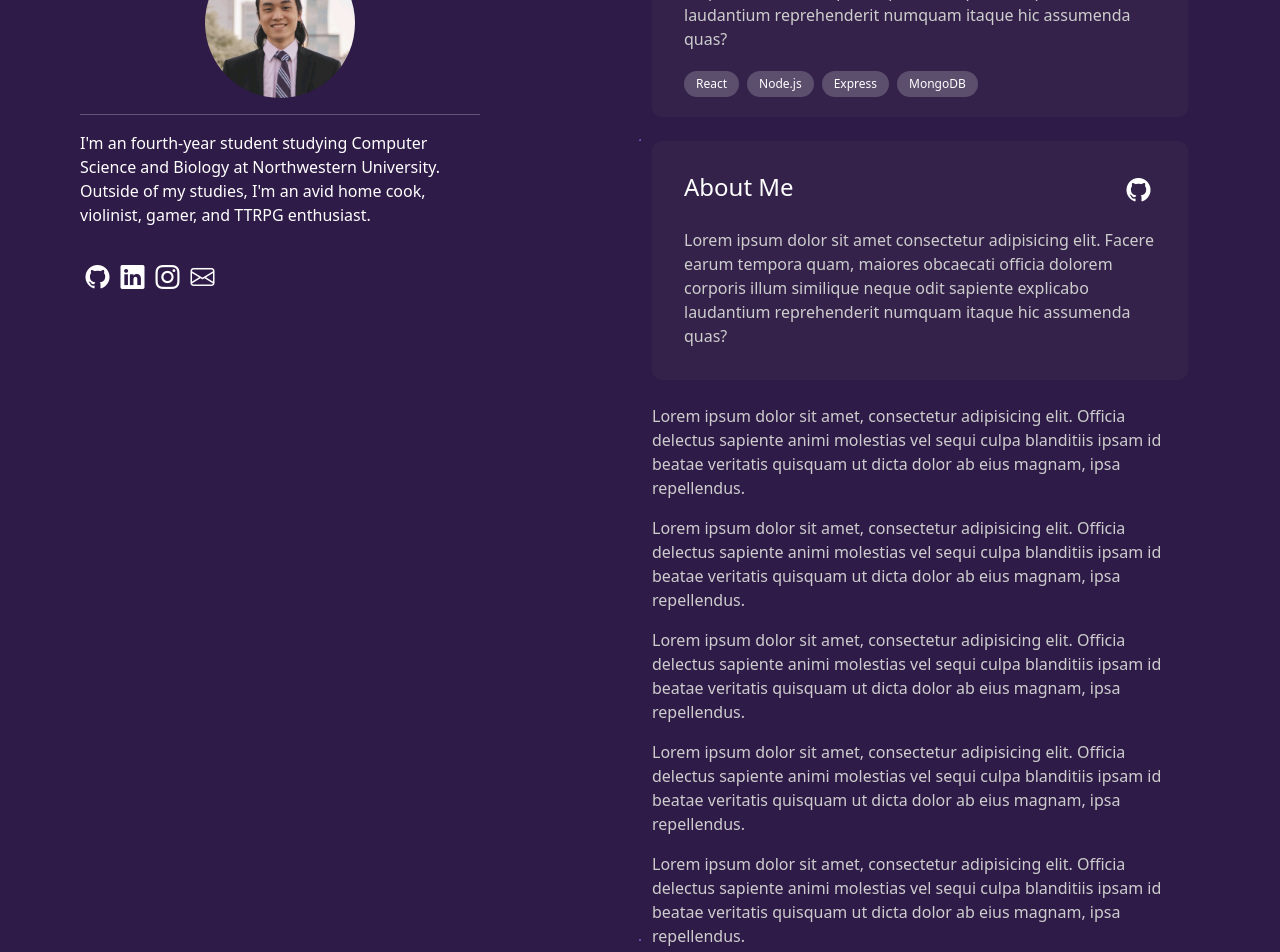
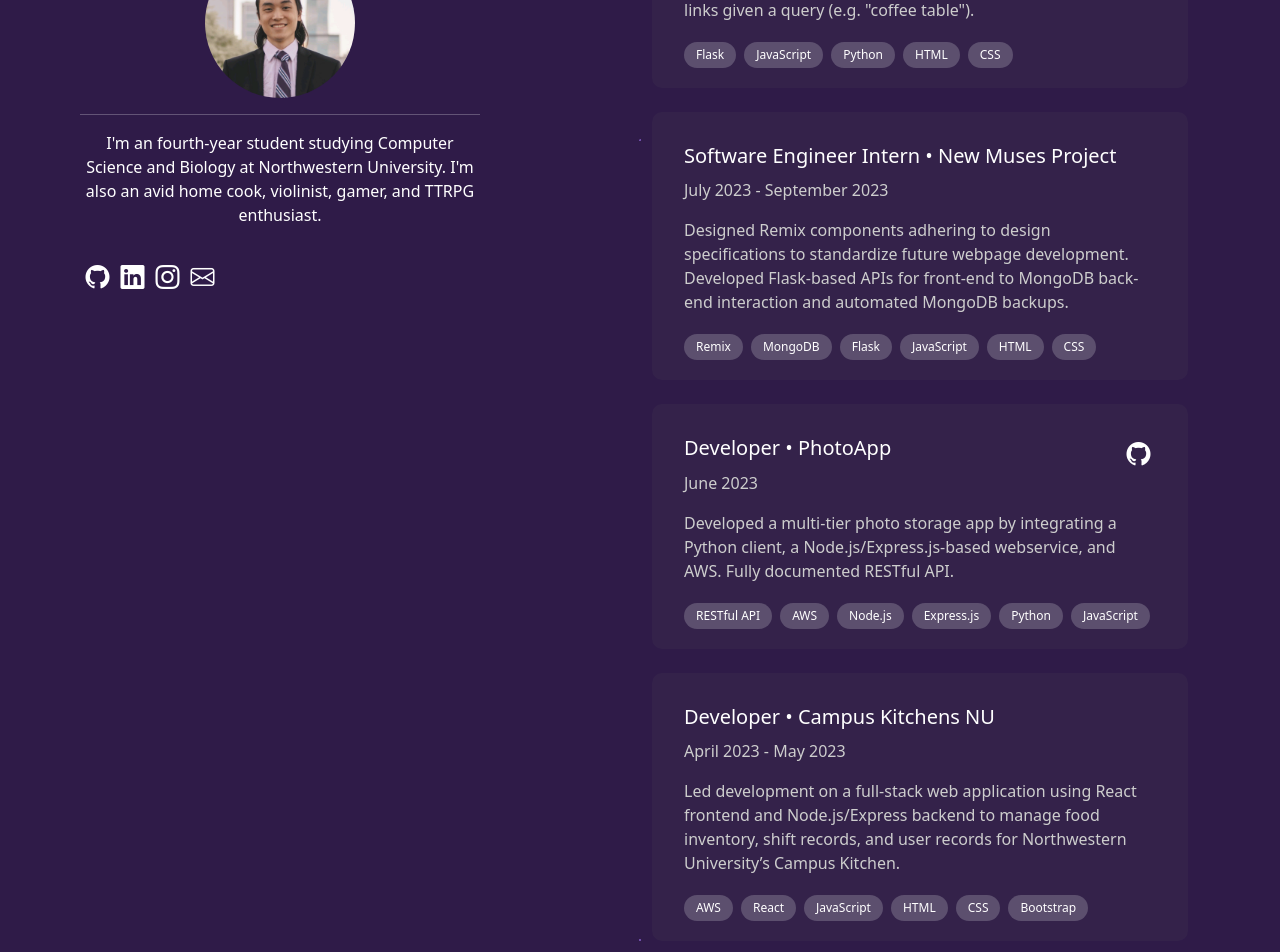
Before and after one commit to theogguu/stevensite, a React (Vite) app: page / in a window 1280 px wide. Shown: the part 260-1212 px from the top of the page. Built offline with nearby package versions, Linux system fonts and the light colour scheme.

Commit message:
styling changes + added content finally

```diff
--- a/src/components/Card/Card.css
+++ b/src/components/Card/Card.css
@@ -9,7 +9,7 @@
     /* box-shadow: 0 4px 8px rgba(255, 255, 255, 0.1); */
   }
 
-.project-card h1, h2, h3, h4 {
+.project-card h1, h2, h3, h4, h5 {
     margin-bottom: 10px;
     color: white;
 }
--- a/src/components/Card/Card.jsx
+++ b/src/components/Card/Card.jsx
@@ -6,10 +6,10 @@ const Card = ({ title, time, body, icon, href, tags }) => {
   return (
     <div className="project-card">
       <div className="project-card-heading">
-        <h4>
-          <a href={href}>{title}</a>
-        </h4>
-        <div className="project-card-icon">{icon}</div>
+        <h5>
+          <a href={href} target="_blank">{title}</a>
+        </h5>
+        {icon && <div className="project-card-icon">{icon}</div>}
       </div>
       <div className="project-card-subheading">
         <p>{time}</p>
--- a/src/components/HomePage/HomePage.css
+++ b/src/components/HomePage/HomePage.css
@@ -39,6 +39,7 @@ a:hover {
     height: 20rem;
     top: 5rem;
     background-color: rgb(24, 2, 52, 0.5);
+    text-align: center;
   }
 
 .content {
@@ -55,7 +56,7 @@ a:hover {
     color: white;
     font-size: 3rem;
     font-weight: 700;
-    text-align: left;
+    /* text-align: left; */
     margin-bottom: 1rem;
 }
 
@@ -63,7 +64,6 @@ a:hover {
     color: white;
     /* font-size: 1.5rem; */
     font-weight: 400;
-    text-align: left;
     margin-bottom: 2rem;
 }
 
@@ -83,4 +83,5 @@ a:hover {
 #one {
     color: white;
     font-size: 1rem;
+    text-align: left;
 }
--- a/src/components/HomePage/HomePage.jsx
+++ b/src/components/HomePage/HomePage.jsx
@@ -17,8 +17,7 @@ const HomePage = () => {
                 <hr></hr>
                 <p>
                   I'm an fourth-year student studying Computer Science and
-                  Biology at Northwestern University. Outside of my studies, I'm
-                  an avid home cook, violinist, gamer, and TTRPG enthusiast.
+                  Biology at Northwestern University. I'm also an avid home cook, violinist, gamer, and TTRPG enthusiast.
                 </p>
               </div>
               <div className="icons">
@@ -42,64 +41,64 @@ const HomePage = () => {
             </div>
             <div className="col">
               <Card
-                title="About Me"
-                time="August 2021 - Present"
-                body="Lorem ipsum dolor sit amet consectetur adipisicing elit. Facere
-                earum tempora quam, maiores obcaecati officia dolorem corporis
-                illum similique neque odit sapiente explicabo laudantium
-                reprehenderit numquam itaque hic assumenda quas?"
+                title="Developer • Crafty"
+                time="September 2023 - December 2023"
+                body='Designed and developed a GPT-powered webservice dedicated to assisting users in crafting woodworking projects by providing
+                users with instructions, materials, and purchase links given a query (e.g. "coffee table").'
+                tags={["Flask", "JavaScript", "Python", "HTML", "CSS"]}
+              />
+              <Card
+                title="Software Engineer Intern • New Muses Project"
+                time="July 2023 - September 2023"
+                body="Designed Remix components adhering to design specifications to standardize future webpage development. Developed Flask-based APIs for front-end to MongoDB back-end interaction and automated MongoDB backups."
+                href="https://www.newmusesproject.com/"
+                tags={["Remix", "MongoDB", "Flask", "JavaScript", "HTML", "CSS"]}
+              />
+              <Card
+                title="Developer • PhotoApp"
+                time="June 2023"
+                body="Developed a multi-tier photo storage app by integrating a Python client, a Node.js/Express.js-based
+                webservice, and AWS. Fully documented RESTful API."
+                href="https://github.com/theogguu/aws-photoapp"
                 icon={<IconButton
                   icon="bi bi-github"
-                  href="https://github.com/theogguu"
+                  href="https://github.com/theogguu/aws-photoapp"
                 />}
-                href="https://steven-gu.com"
-                tags={["React", "Node.js", "Express", "MongoDB"]}
+                tags={["RESTful API", "AWS", "Node.js", "Express.js", "Python", "JavaScript"]}
               />
-              <Card
-                title="About Me"
-                body="Lorem ipsum dolor sit amet consectetur adipisicing elit. Facere
-                earum tempora quam, maiores obcaecati officia dolorem corporis
-                illum similique neque odit sapiente explicabo laudantium
-                reprehenderit numquam itaque hic assumenda quas?"
+
+<Card
+                title="Developer • Campus Kitchens NU"
+                time="April 2023 - May 2023"
+                body="Led development on a full-stack web application using React frontend and Node.js/Express backend to manage food inventory, shift records, and user records for Northwestern University’s Campus Kitchen."
+                tags={["AWS", "React", "JavaScript", "HTML", "CSS", "Bootstrap"]}
+              />
+
+            <Card
+                title="Rapid Prototyping Projects"
+                body="Designed 3 standalone React webapps in a 6 week time period. Each webapp interacted with Firebase storage and databases."
+                href="https://github.com/theogguu/stevensite-2"
                 icon={<IconButton
                   icon="bi bi-github"
-                  href="https://github.com/theogguu"
+                  href="https://github.com/theogguu/stevensite-2"
                 />}
-                href="https://steven-gu.com"
+                tags={["Firebase", "React", "JavaScript", "HTML", "CSS", "Bootstrap"]}
               />
-              <p>
-                Lorem ipsum dolor sit amet, consectetur adipisicing elit.
-                Officia delectus sapiente animi molestias vel sequi culpa
-                blanditiis ipsam id beatae veritatis quisquam ut dicta dolor ab
-                eius magnam, ipsa repellendus.
-              </p>
-              <p>
-                Lorem ipsum dolor sit amet, consectetur adipisicing elit.
-                Officia delectus sapiente animi molestias vel sequi culpa
-                blanditiis ipsam id beatae veritatis quisquam ut dicta dolor ab
-                eius magnam, ipsa repellendus.
-              </p>
-              <p>
-                Lorem ipsum dolor sit amet, consectetur adipisicing elit.
-                Officia delectus sapiente animi molestias vel sequi culpa
-                blanditiis ipsam id beatae veritatis quisquam ut dicta dolor ab
-                eius magnam, ipsa repellendus.
-              </p>
-              <p>
-                Lorem ipsum dolor sit amet, consectetur adipisicing elit.
-                Officia delectus sapiente animi molestias vel sequi culpa
-                blanditiis ipsam id beatae veritatis quisquam ut dicta dolor ab
-                eius magnam, ipsa repellendus.
-              </p>
-              <p>
-                Lorem ipsum dolor sit amet, consectetur adipisicing elit.
-                Officia delectus sapiente animi molestias vel sequi culpa
-                blanditiis ipsam id beatae veritatis quisquam ut dicta dolor ab
-                eius magnam, ipsa repellendus.
-              </p>
+
+            <Card
+                title="Portfolio Website"
+                body="I had a lot of fun designing this website!"
+                href="https://github.com/theogguu/stevensite-2"
+                icon={<IconButton
+                  icon="bi bi-github"
+                  href="https://github.com/theogguu/stevensite-2"
+                />}
+                tags={["React", "JavaScript", "HTML", "CSS"]}
+              />
+
             <div className="footer">
               <hr></hr>
-              Built with Bootstrap, React, and Node.js and deployed with Vercel.
+              Built with Bootstrap, React, and Node.js and deployed with Firebase.
               Favicon generated by <a href="https://favicon.io/">favicon.io</a>. Website design inspired by <a href="https://brittanychiang.com/">Brittany Chang</a>.
             </div>
             </div>
```
